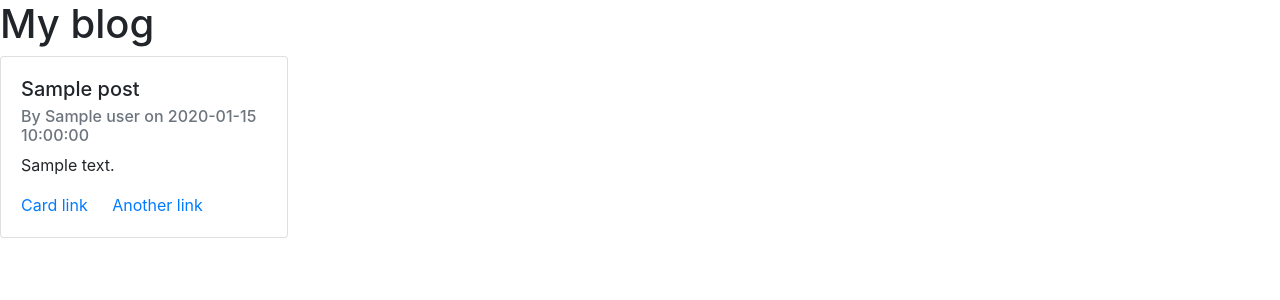
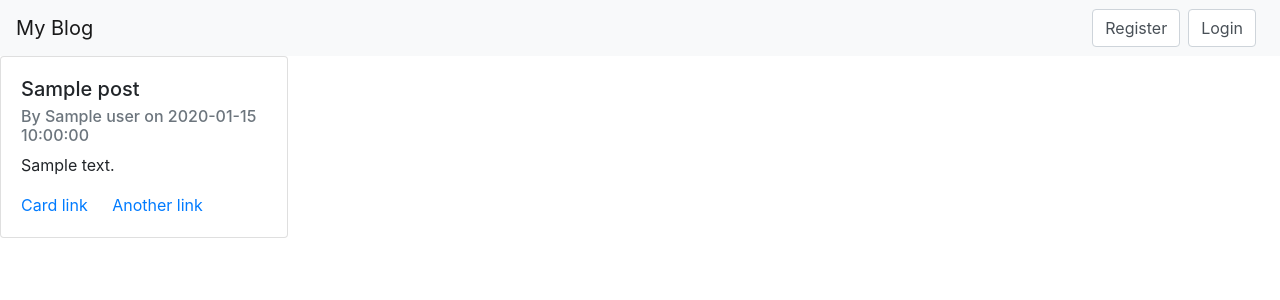
Before and after one commit to deepakddun/FlaskApp, a Python web app: template flaskblog/templates/home.html in a window 1280 px wide. Shown: the top 300 px of the page. Run offline with Jinja, Linux system fonts and the light colour scheme; the template is opened without the code that fills it: most values are stand-ins (such as "Sample title", 1, 10 or a date in 2020).

Commit message:
added navigation bar

```diff
--- a/flaskblog/templates/layout.html
+++ b/flaskblog/templates/layout.html
@@ -11,7 +11,17 @@
     <title>Hello, world!</title>
   </head>
   <body>
-    <h1>My blog</h1>
+
+  <nav class="navbar navbar-light bg-light">
+    <a class="navbar-brand" href="{{url_for('home')}}">My Blog</a>
+    <form class="form-inline">
+      <a class="form-control mr-sm-2" href="{{url_for('register')}}" aria-label="Search">Register</a>
+      <a class="form-control mr-sm-2" href="{{url_for('login')}}" aria-label="Search">Login</a>
+    </form>
+  </nav>
+
+
+
 
     <!-- Optional JavaScript; choose one of the two! -->
 
```
